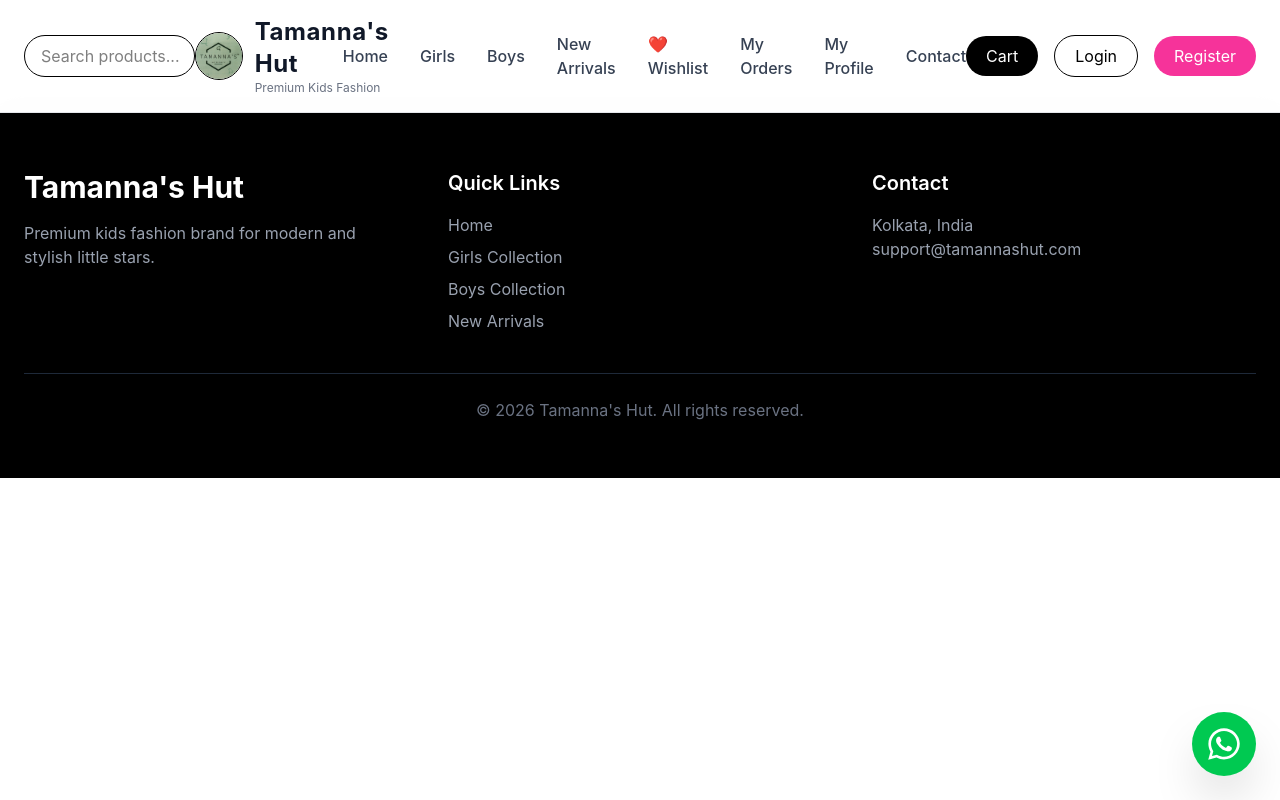
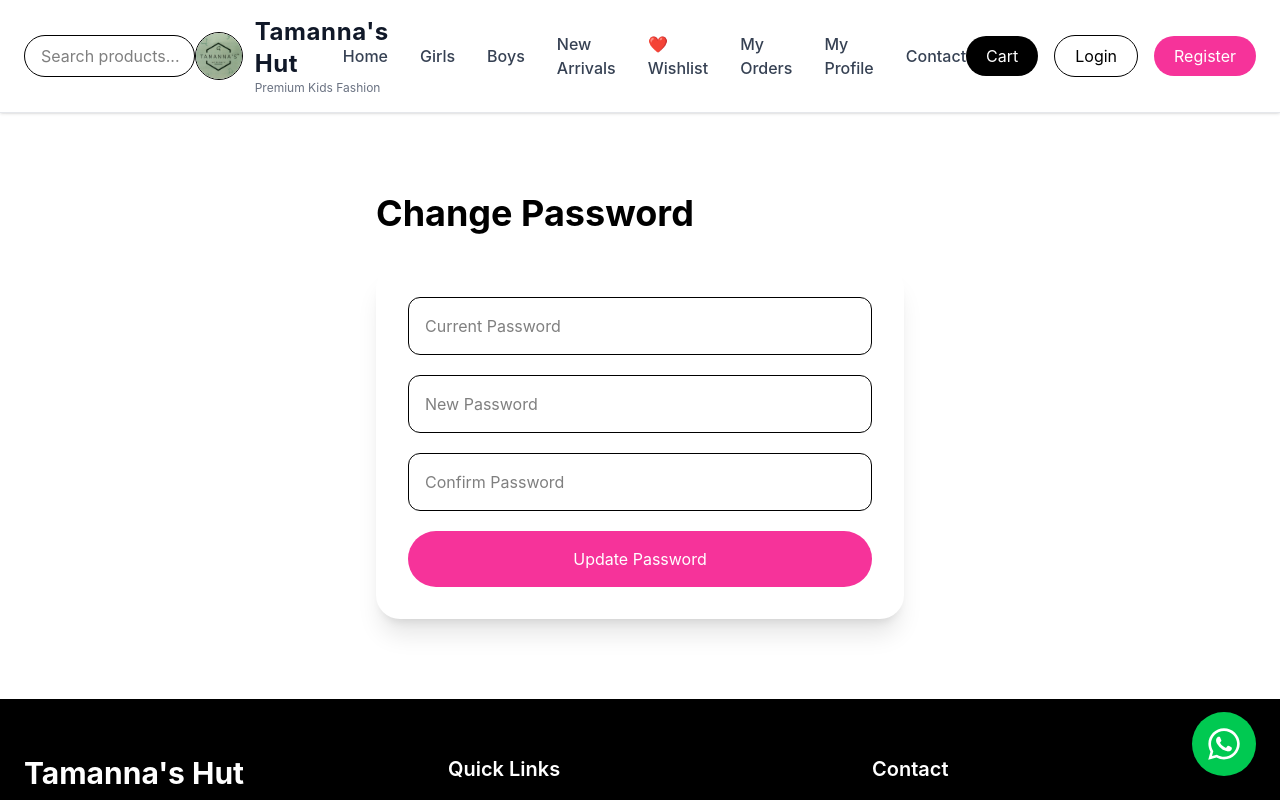
Before and after one commit to tamannashut-store/tamannashut-store, a React (Vite) app in the folder client/: page /change-password in a window 1280 px wide. Shown: the top 800 px of the page. Built offline with nearby package versions, Linux system fonts and the light colour scheme; no server answers.

Commit message:
pass change added

```diff
--- a/client/src/App.jsx
+++ b/client/src/App.jsx
@@ -21,7 +21,8 @@ import AdminDashboard from "./pages/AdminDashboard";
 import AdminLogin from "./pages/AdminLogin";
 import MyOrders from "./pages/MyOrders";
 import Wishlist from "./pages/Wishlist";
-import Profile from "./pages/Profile"
+import Profile from "./pages/Profile";
+import ChangePassword from "./pages/ChangePassword";
 
 function App() {
   return (
@@ -38,48 +39,15 @@ function App() {
         <Route path="/checkout" element={<Checkout />} />
         <Route path="/shop" element={<Shop />} />
         <Route path="/success" element={<Success />} />
-        <Route
-          path="/admin"
-          element={
-            <AdminRoute>
-              <Admin />
-            </AdminRoute>
-          }
-        />
-
-        <Route
-          path="/admin/orders"
-          element={
-            <AdminRoute>
-              <AdminOrders />
-            </AdminRoute>
-          }
-        />
-        <Route
-          path="/admin-login"
-          element={<AdminLogin />}
-        />
-        <Route
-          path="/admin/dashboard"
-          element={
-            <AdminRoute>
-              <AdminDashboard />
-            </AdminRoute>
-          }
-        />
-        <Route
-          path="/admin/edit/:id"
-          element={<EditProduct />}
-        />
+        <Route path="/admin" element={<AdminRoute> <Admin /> </AdminRoute>} />
+        <Route path="/admin/orders" element={<AdminRoute><AdminOrders /></AdminRoute>} />
+        <Route path="/admin-login" element={<AdminLogin />} />
+        <Route path="/admin/dashboard" element={<AdminRoute><AdminDashboard /></AdminRoute>} />
+        <Route path="/admin/edit/:id" element={<EditProduct />} />
         <Route path="/my-orders" element={<MyOrders />} />
-        <Route
-          path="/wishlist"
-          element={<Wishlist />}
-        />
-        <Route
-          path="/profile"
-          element={<Profile />}
-        />
+        <Route path="/wishlist" element={<Wishlist />} />
+        <Route path="/profile" element={<Profile />} />
+        <Route path="/change-password" element={<ChangePassword />} />
       </Routes>
       <WhatsAppButton />
       <Footer />
--- /dev/null
+++ b/client/src/pages/ChangePassword.jsx
@@ -0,0 +1,132 @@
+import { useState } from "react";
+import axios from "axios";
+import toast from "react-hot-toast";
+
+function ChangePassword() {
+
+  const user =
+    JSON.parse(
+      localStorage.getItem("user")
+    );
+
+  const [currentPassword,
+    setCurrentPassword] =
+      useState("");
+
+  const [newPassword,
+    setNewPassword] =
+      useState("");
+
+  const [confirmPassword,
+    setConfirmPassword] =
+      useState("");
+
+  const handleSubmit =
+    async (e) => {
+
+      e.preventDefault();
+
+      if (
+        newPassword !==
+        confirmPassword
+      ) {
+
+        return toast.error(
+          "Passwords do not match"
+        );
+
+      }
+
+      try {
+
+        await axios.put(
+          `${import.meta.env.VITE_API_URL}/api/auth/change-password/${user.user.id}`,
+          {
+            currentPassword,
+            newPassword,
+          }
+        );
+
+        toast.success(
+          "Password Updated"
+        );
+
+        setCurrentPassword("");
+        setNewPassword("");
+        setConfirmPassword("");
+
+      } catch (error) {
+
+        toast.error(
+          error.response?.data?.message ||
+          "Failed"
+        );
+
+      }
+
+    };
+
+  return (
+
+    <div className="max-w-xl mx-auto py-20 px-6">
+
+      <h1 className="text-4xl font-bold mb-8">
+        Change Password
+      </h1>
+
+      <form
+        onSubmit={handleSubmit}
+        className="bg-white shadow-xl rounded-3xl p-8 space-y-5"
+      >
+
+        <input
+          type="password"
+          placeholder="Current Password"
+          value={currentPassword}
+          onChange={(e) =>
+            setCurrentPassword(
+              e.target.value
+            )
+          }
+          className="w-full border p-4 rounded-xl"
+        />
+
+        <input
+          type="password"
+          placeholder="New Password"
+          value={newPassword}
+          onChange={(e) =>
+            setNewPassword(
+              e.target.value
+            )
+          }
+          className="w-full border p-4 rounded-xl"
+        />
+
+        <input
+          type="password"
+          placeholder="Confirm Password"
+          value={confirmPassword}
+          onChange={(e) =>
+            setConfirmPassword(
+              e.target.value
+            )
+          }
+          className="w-full border p-4 rounded-xl"
+        />
+
+        <button
+          className="w-full bg-pink-500 text-white py-4 rounded-full"
+        >
+          Update Password
+        </button>
+
+      </form>
+
+    </div>
+
+  );
+
+}
+
+export default ChangePassword;
```
Also changed, not shown: 1 other file (tests, documents, lock files or other folders).
